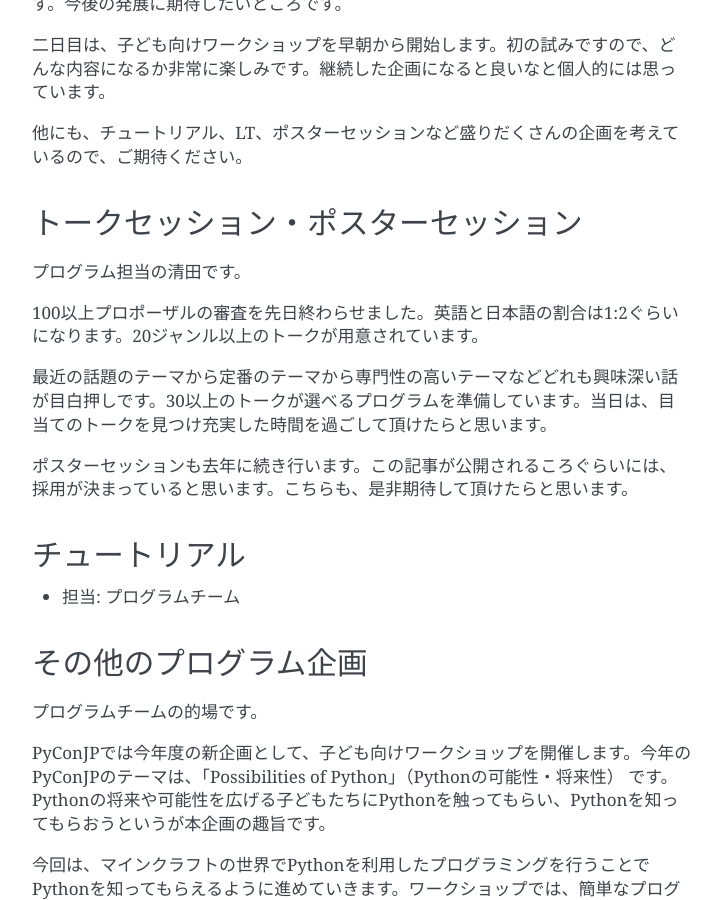
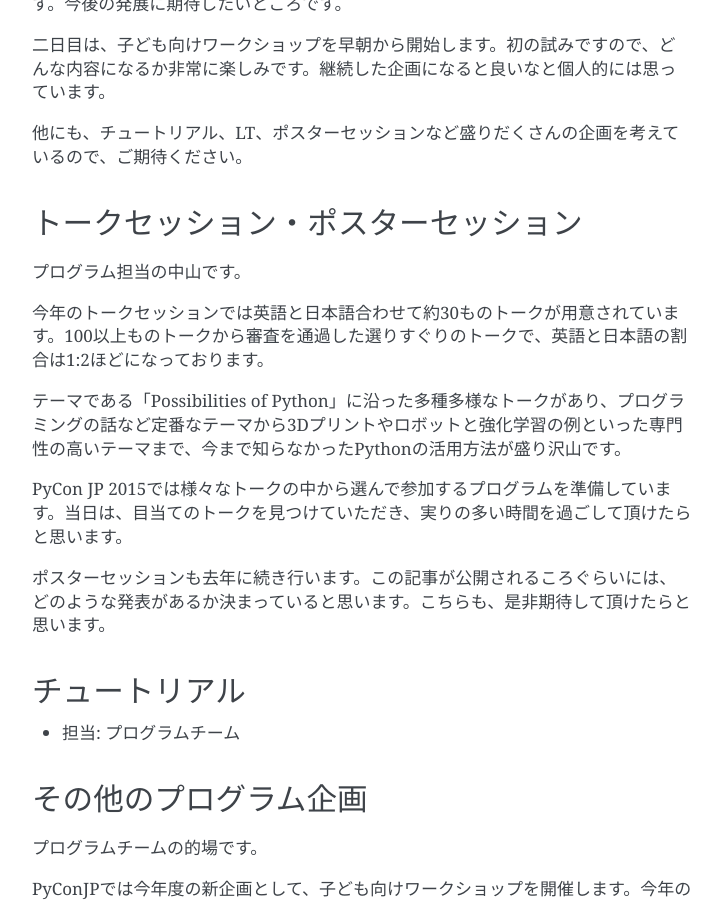
Before and after one commit to pyconjp/reports2015, a Sphinx documentation site: the page built from source/02_program.rst, in a window 1280 px wide and 900 px high, scrolled down 494 px. Shown: the whole window, without its empty margins (388-1109 px from the left). Built offline with Sphinx 7.4.7, drawn with Linux system fonts in a browser that asks for light colours.

Commit message:
トークセッションと著者紹介に中山分を追記

```diff
--- a/source/02_program.rst
+++ b/source/02_program.rst
@@ -22,13 +22,15 @@ PyCon JP 2015のテーマは、「Possibilities of Python」。可能性を感
 
 トークセッション・ポスターセッション
 ====================================
-プログラム担当の清田です。
+プログラム担当の中山です。
 
-100以上プロポーザルの審査を先日終わらせました。英語と日本語の割合は1:2ぐらいになります。20ジャンル以上のトークが用意されています。
+今年のトークセッションでは英語と日本語合わせて約30ものトークが用意されています。100以上ものトークから審査を通過した選りすぐりのトークで、英語と日本語の割合は1:2ほどになっております。
 
-最近の話題のテーマから定番のテーマから専門性の高いテーマなどどれも興味深い話が目白押しです。30以上のトークが選べるプログラムを準備しています。当日は、目当てのトークを見つけ充実した時間を過ごして頂けたらと思います。
+テーマである「Possibilities of Python」に沿った多種多様なトークがあり、プログラミングの話など定番なテーマから3Dプリントやロボットと強化学習の例といった専門性の高いテーマまで、今まで知らなかったPythonの活用方法が盛り沢山です。
 
-ポスターセッションも去年に続き行います。この記事が公開されるころぐらいには、採用が決まっていると思います。こちらも、是非期待して頂けたらと思います。
+PyCon JP 2015では様々なトークの中から選んで参加するプログラムを準備しています。当日は、目当てのトークを見つけていただき、実りの多い時間を過ごして頂けたらと思います。
+
+ポスターセッションも去年に続き行います。この記事が公開されるころぐらいには、どのような発表があるか決まっていると思います。こちらも、是非期待して頂けたらと思います。
 
 チュートリアル
 ==============
```
Also changed, not shown: source/authors.rst (+13 -0 lines), source/_static/yusuke_nakayama.jpg (added).
